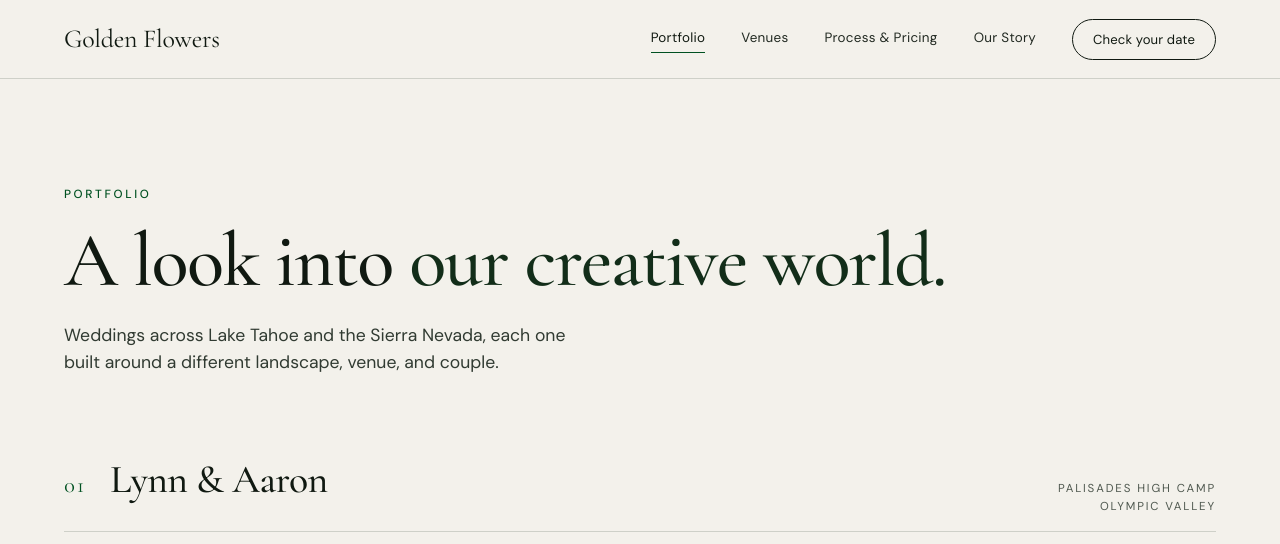
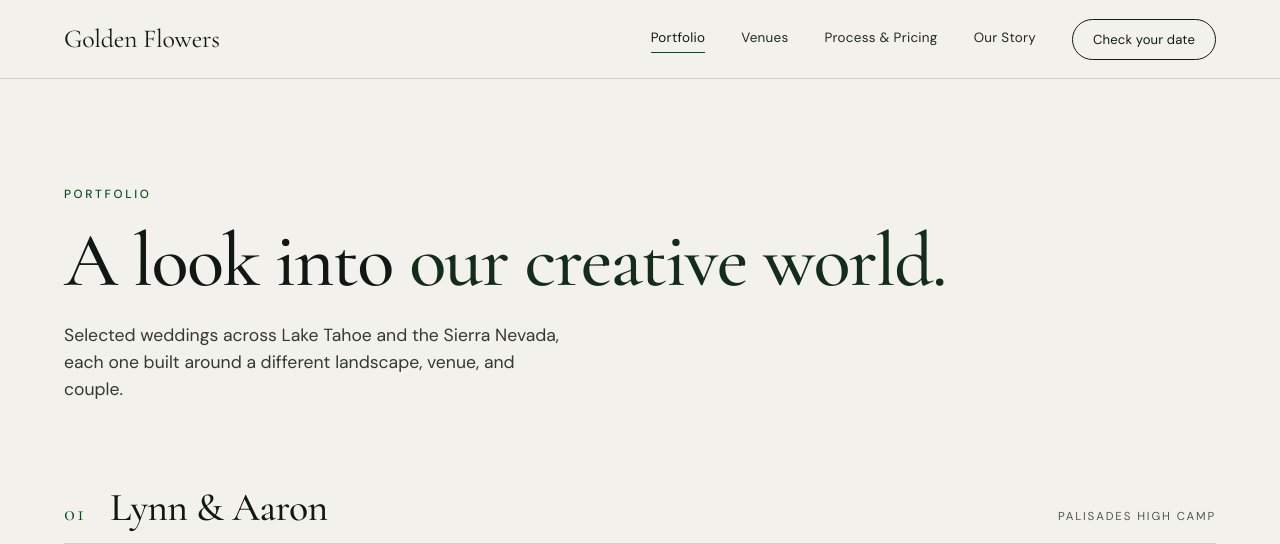
Before and after one commit to jshplhm/goldenflowers, a Jekyll site: the page built from portfolio/index.md, in a window 1280 px wide and 1400 px high. Shown: the top 544 px of the window. Built offline with Jekyll 4.4.1, drawn with Linux system fonts in a browser that asks for light colours; some of the changed text lies outside the part shown; grey boxes are pictures that could not be loaded.

Commit message:
Portfolio v2 refinements: order, copy, mobile gallery, lightbox focus
- Order is Lynn, Tori, Katie, Camille, Kelly, Jenna.
- Band rule shows the venue only; the town was noise beside it.
- "Selected weddings across Lake Tahoe..." and a warmer closing CTA.
- Phone swipe strip is a fixed five photos and drops the "Swipe for more"
  label: the half-revealed next frame already says it.
- Wedding galleries stop pairing two-up on phones. Pairing was fast to scroll
  but you got through a wedding in a few flicks, and every tile was cropped to
  a shared ratio to make the grid line up. One per row, own aspect, no crop.
- The rectangle around the lightbox X was the focus ring, which the gallery
  script triggers by focusing that button on open. Keyboard focus now glows
  instead of drawing a box.
- Home: the aesthetic sublabels on Selected weddings became venues, and the
  "Three design languages" section is gone along with its copy and CMS fields.

Co-Authored-By: Claude Opus 5 <noreply@anthropic.com>

```diff
--- a/_includes/portfolio-band.html
+++ b/_includes/portfolio-band.html
@@ -17,7 +17,7 @@
   <div class="pfx-h">
     <span class="pfx-n">{{ include.n }}</span>
     <h2>{{ name }}</h2>
-    <span class="pfx-v">{{ m.venue }}<br>{{ m.place }}</span>
+    <span class="pfx-v">{{ m.venue }}</span>
   </div>
   <div class="pfx-row">
     {%- for p in m.band -%}
@@ -32,7 +32,6 @@
       <span class="pfx-eg">{{ wp.strip_cta }} <span aria-hidden="true">&rarr;</span></span>
     </a>
   </div>
-  <span class="pfx-hint" aria-hidden="true">{{ wp.swipe_hint }}</span>
   <div class="pfx-f">
     <p><span data-ed="portfolio_meta:{{ slug }}.lede">{{ m.lede }}</span></p>
     <a class="pfx-more" href="{{ href }}">{{ wp.strip_cta }} <span aria-hidden="true">&rarr;</span></a>
--- a/assets/css/redesign.css
+++ b/assets/css/redesign.css
@@ -368,17 +368,14 @@ button.txt-link{background:none;border-top:0;border-left:0;border-right:0;cursor
 .wd-mosaic .mo-3 img{aspect-ratio:4/5;}
 .wd-mosaic .mo-2 img{aspect-ratio:3/4;}
 @media(max-width:600px){
-  /* Miniature of the desktop rhythm instead of one endless 4:5 column
-     (31 stacked photos made ~18,000px pages on phones): photos pair up
-     two across, and the shots that are wide cinematic bands on desktop
-     (mo-6) stay full-width bands here too. When the run of tiles after
-     the final band is odd, the template marks the LAST photo .mo-fin and
-     it widens into a closing band instead of sitting beside a gap. */
-  .wd-mosaic{grid-template-columns:1fr 1fr;gap:10px;}
-  .wd-mosaic .mo-3,.wd-mosaic .mo-2{grid-column:auto;}
-  .wd-mosaic .mo-6,.wd-mosaic .mo-fin{grid-column:1 / -1;}
-  .wd-mosaic .mo-3 img,.wd-mosaic .mo-2 img{aspect-ratio:4/5;}
-  .wd-mosaic .mo-6 img,.wd-mosaic .mo-fin img{aspect-ratio:16/9;}
+  /* One photo per row. Pairing them two-up kept the page short but you got
+     through a whole wedding in a few flicks, and every tile was cropped to a
+     common ratio to make the grid line up. Full width, each photo at its own
+     aspect ratio, means nothing is cropped and the gallery is paced to be
+     looked at. The .mo-fin orphan rule below is moot in a single column. */
+  .wd-mosaic{grid-template-columns:1fr;gap:12px;}
+  .wd-mosaic .mo-6,.wd-mosaic .mo-3,.wd-mosaic .mo-2,.wd-mosaic .mo-fin{grid-column:1 / -1;}
+  .wd-mosaic .mo img{aspect-ratio:auto;height:auto;}
 }
 
 /* Lightbox — click / arrow / swipe through a wedding's photos */
@@ -396,6 +393,11 @@ body.lb-open{overflow:hidden;}
 .lb-prev{left:10px;}
 .lb-next{right:10px;}
 .lb-prev:hover,.lb-next:hover,.lb-close:hover{opacity:1;}
+/* The gallery focuses this button when the lightbox opens, so the global
+   focus-visible ring drew a box around the X on every open. Glow instead: still
+   unmistakable on a keyboard, invisible as a rectangle. */
+.lb .lb-btn:focus-visible{outline:none;opacity:1;
+  text-shadow:0 0 10px rgba(255,255,255,.95),0 0 22px rgba(255,255,255,.55);}
 .lb-count{position:absolute;bottom:20px;left:0;right:0;text-align:center;color:#f4efe6;font-family:var(--b);font-size:.82rem;letter-spacing:.08em;opacity:.85;}
 .lb-sep{opacity:.5;margin:0 5px;}
 @media(max-width:600px){
```
Also changed, not shown: _data/home.yml (+0 -13 lines), _data/portfolio_meta.yml (+18 -17 lines), _data/portfolio_page.yml (+6 -7 lines), index.md (+6 -37 lines), .pages.yml.
